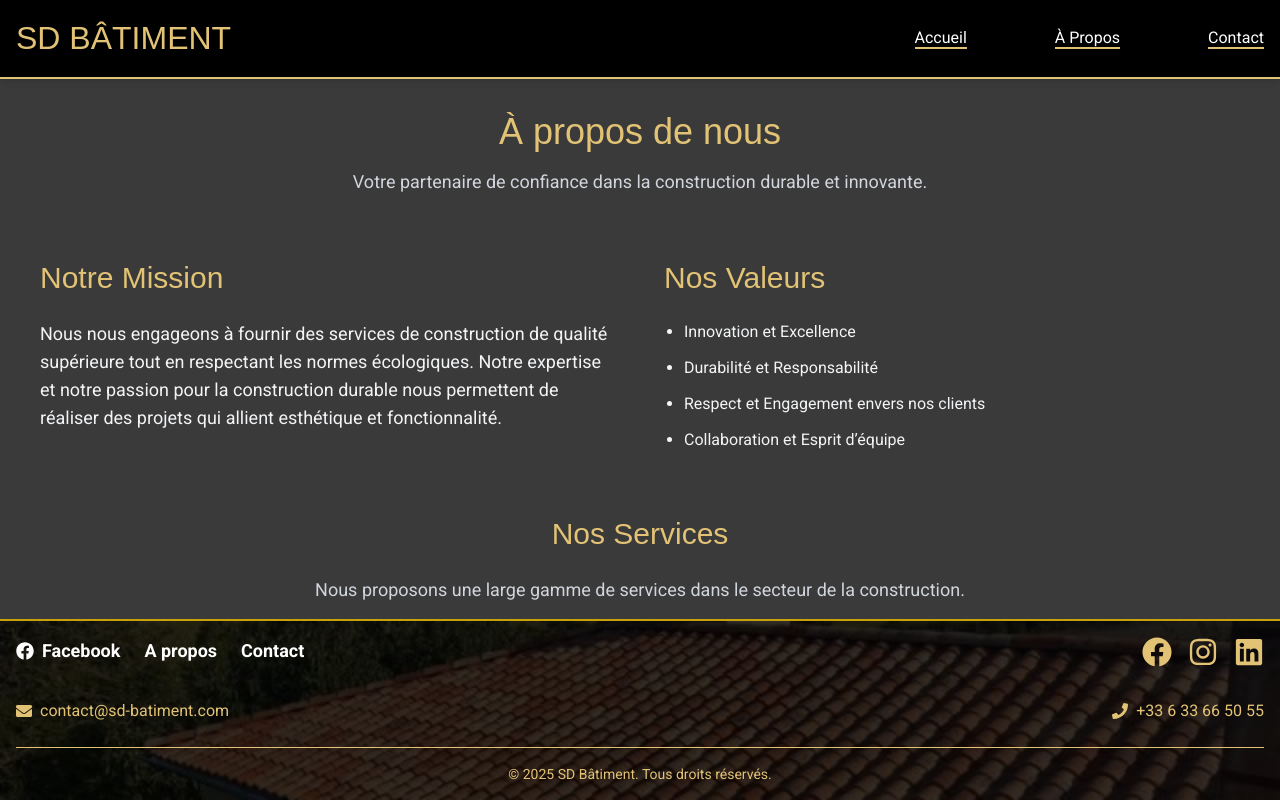
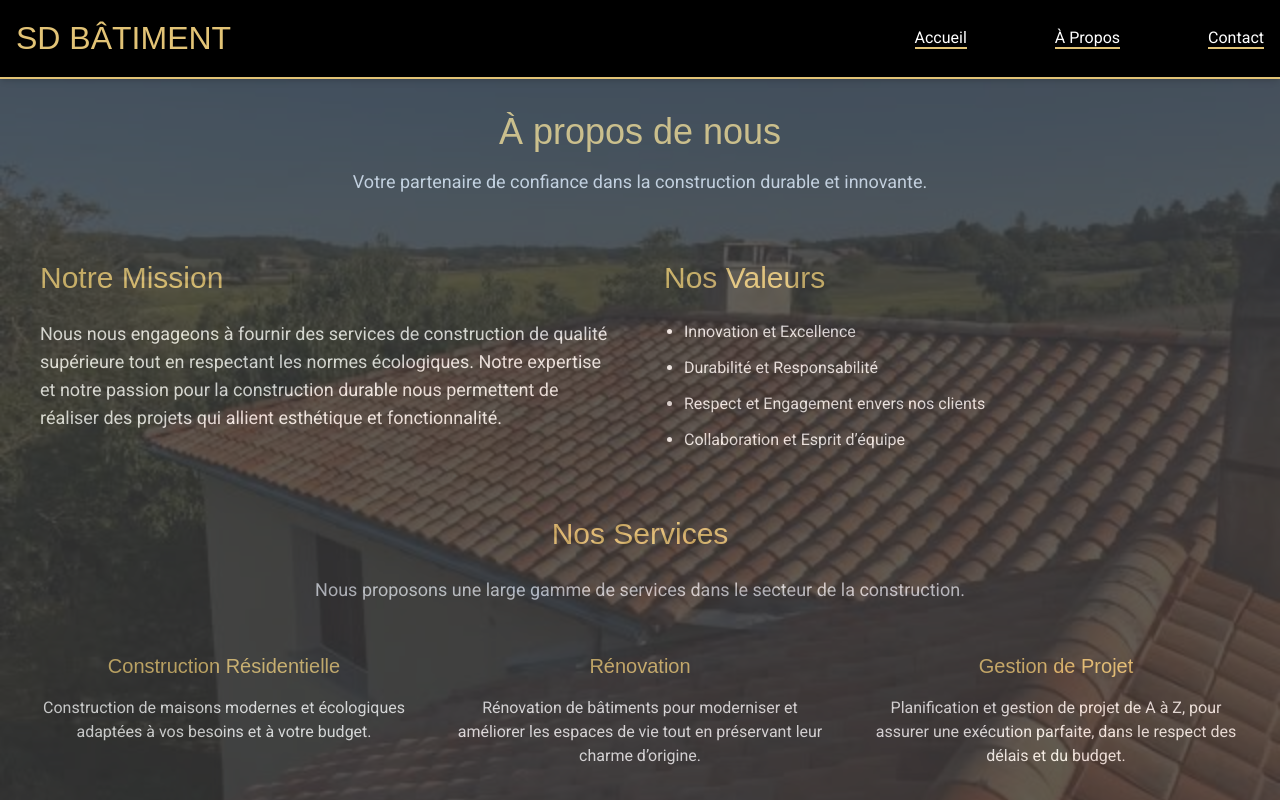
Before and after one commit to KeenOwlAI/SDBatiment, a React (Vite) app: page /about in a window 1280 px wide. Shown: the top 800 px of the page. Built offline with nearby package versions, Linux system fonts and the light colour scheme; a web font is replaced by a local one.

Commit message:
Public v1

```diff
--- a/src/components/Footer.jsx
+++ b/src/components/Footer.jsx
@@ -5,7 +5,7 @@ import { motion } from 'framer-motion';
 
 const Footer = () => {
   return (
-    <footer className="bg-black text-gold py-12 overflow-hidden bottom-0 fixed w-full">
+    <footer className="bg-black text-gold py-12 overflow-hidden bottom-0 w-full">
       <div className="absolute inset-0">
         <img
           src="heroimage.jpg"
--- a/src/index.css
+++ b/src/index.css
@@ -181,7 +181,7 @@ button:hover {
 .project-card {
   position: relative;
   overflow: hidden;
-  border: 3px solid #c9a20b; /* Gold border */
+  border: 2px solid #c9a20b; /* Gold border */
   border-radius: 10px;
   transition: transform 0.3s ease, box-shadow 0.3s ease;
   display: flex;
--- a/src/pages/About.jsx
+++ b/src/pages/About.jsx
@@ -1,6 +1,6 @@
 const About = () => {
   return (
-    <section className="bg-[#3A3A3A] text-white py-16 mt-12">
+    <section className="bg-[#3A3A3A] text-white py-16 mt-12 mb-40">
       {/* Title Section */}
       <div className=" mx-auto text-center mb-16">
         <h1 className="text-4xl text-gold mb-4 animate__animated animate__fadeInUp">À propos de nous</h1>
```
